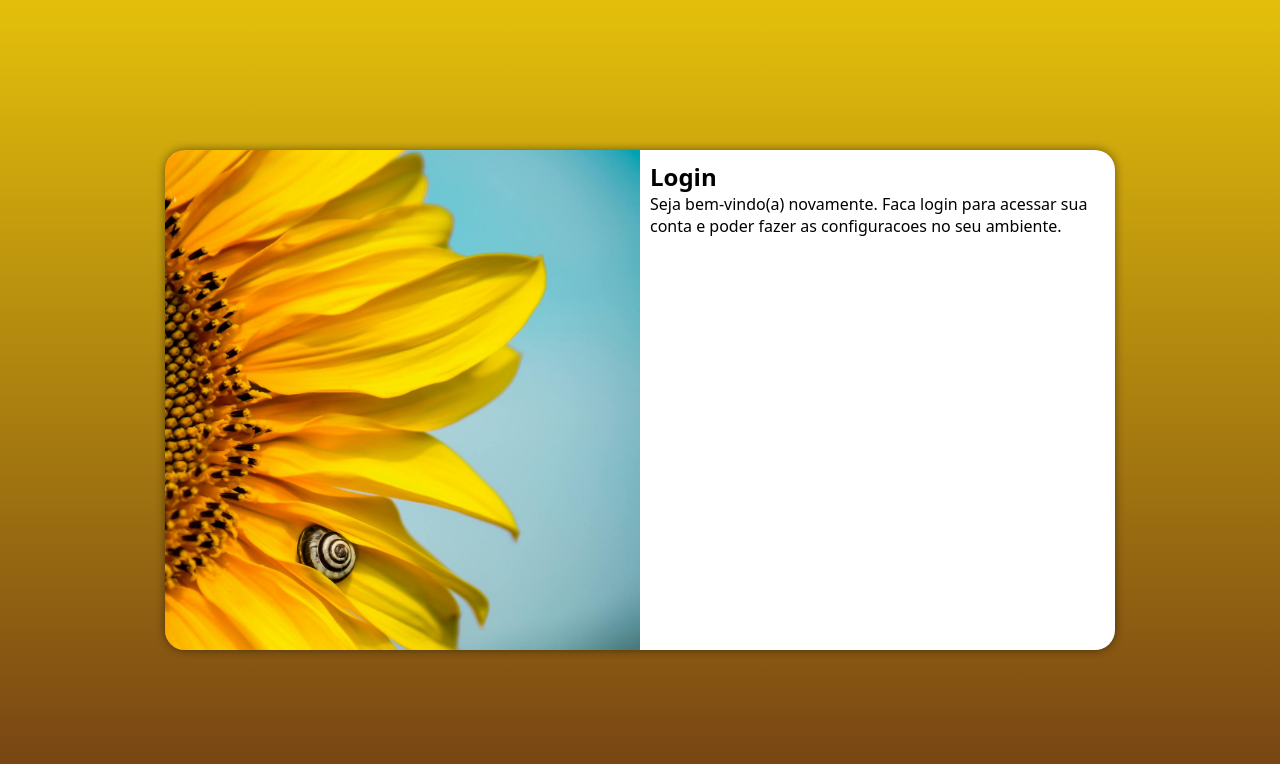
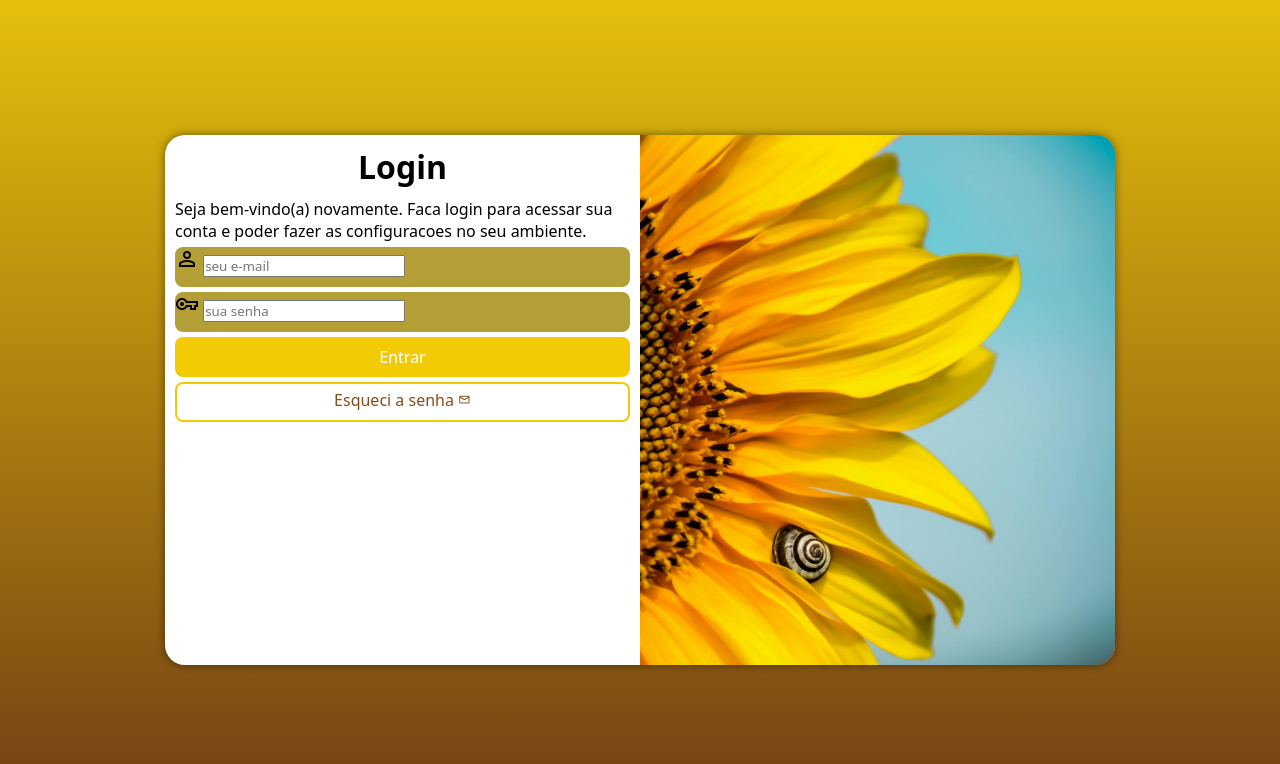
Before and after one commit to Sousaj05/projeto-login, a plain HTML site: page index.html in a window 1280 px wide. Drawn offline with nearby package versions, Linux system fonts and the light colour scheme.

Commit message:
formatacao do formulario

```diff
--- a/estilo/media-query.css
+++ b/estilo/media-query.css
@@ -32,13 +32,23 @@
     }
 
     section#login > div#imagem {
-        float: left;
+        float: right;
         width: 50%;
         height: 100%;
     }
 
     section#login > div#formulario {
-        float: right;
+        float: left;
         width: 50%;
     }
+
+    div#formulario > h1 {
+        text-align: center;
+        margin-bottom: 10px;
+        font-size: 2em;
+    }
+
+    div#formulario > p {
+        font-size: 1em;
+    }
 }
--- a/estilo/style.css
+++ b/estilo/style.css
@@ -33,8 +33,8 @@ section#login {
     overflow: hidden;
 
     background-color: white;
-    width: 250px;
-    height: 500px;
+    width: 280px;
+    height: 530px;
     border-radius: 20px;
     box-shadow: 0px 0px 10px rgba(0, 0, 0, 0.485);
 
@@ -54,3 +54,62 @@ section#login > div#formulario {
     display: block;
     padding: 10px;
 }
+
+div#formulario > h1 {
+    text-align: center;
+    margin-bottom: 10px;
+}
+
+form > div.campo {
+    background-color: #b49f37;
+    display: block;
+    width: 100%;
+    height: 40px;
+    border-radius: 8px;
+    margin: 5px 0px;
+
+}
+
+div.campo > label {
+    display: none;
+}
+
+form > input[type=submit] {
+    display: block;
+    font-size: 1em;
+    width: 100%;
+    height: 40px;
+    background-color: #F2CB05;
+    color: white;
+    border: none;
+    border-radius: 8px;
+    cursor: pointer;
+}
+
+form > input[type=submit]:hover {
+    background-color:  #ca9905;
+}
+
+form > a.botao {
+    display: block;
+    text-align: center;
+    font-size: 1em;
+    width: 100%;
+    height: 40px;
+    padding-top: 5px;
+    margin-top: 5px;
+    background-color: white;
+    color: #874c17;
+    border: 2px solid #F2CB05;
+    border-radius: 8px;
+    text-decoration: none;
+}
+
+form > a.botao:hover {
+    background-color:  #F2CB05;
+
+}
+
+form > a.botao > span {
+    font-size: 0.8em;
+}
--- a/index.html
+++ b/index.html
@@ -4,6 +4,7 @@
     <meta charset="UTF-8">
     <meta name="viewport" content="width=device-width, initial-scale=1.0">
     <title>Login</title>
+    <link rel="stylesheet" href="https://fonts.googleapis.com/css2?family=Material+Symbols+Outlined:opsz,wght,FILL,GRAD@24,400,0,0" />
     <link rel="stylesheet" href="estilo/style.css">
     <link rel="stylesheet" href="estilo/media-query.css">
 </head>
@@ -16,7 +17,23 @@
             <div id="formulario">
                 <h1>Login</h1>
                 <p>Seja bem-vindo(a) novamente. Faca login para acessar sua conta e poder fazer as configuracoes no seu ambiente.</p>
-                <form action="login.php" method="post">
+                <form action="login.php" method="post" autocomplete="on">
+                    <div class="campo">
+                        <span class="material-symbols-outlined">person</span>
+                        <input type="email" name="login" id="ilogin" placeholder="seu e-mail" autocomplete="email" required maxlength="30">
+                        <label for="ilogin">Login</label>
+
+                    </div>
+                    <div class="campo">
+                        <span class="material-symbols-outlined">vpn_key</span>
+                        <input type="password" name="senha" id="isenha" placeholder="sua senha" autocomplete="current-password" required minlength="8" maxlength="20">
+                        <label for="isenha">Senha</label>
+
+                    </div>
+                    <input type="submit" value="Entrar">
+                    <a href="esqueci.html" class="botao">
+                        Esqueci a senha  <span class="material-symbols-outlined">mail</span>
+                    </a>
 
                 </form>
 
```
